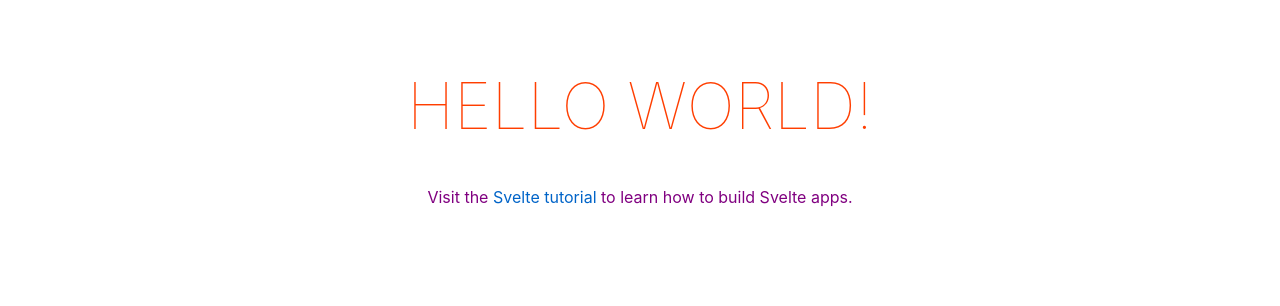
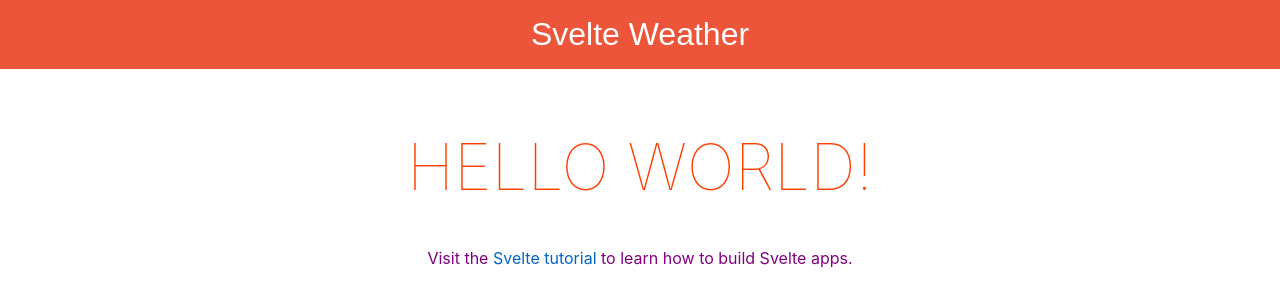
Before and after one commit to kimjangwook/svelte-weather, a Svelte app: page / in a window 1280 px wide. Shown: the top 306 px of the page. Built offline with nearby package versions, Linux system fonts and the light colour scheme.

Commit message:
Add header

```diff
--- a/public/global.css
+++ b/public/global.css
@@ -7,7 +7,7 @@ html, body {
 body {
 	color: #333;
 	margin: 0;
-	padding: 8px;
+	padding: 0;
 	box-sizing: border-box;
 	font-family: -apple-system, BlinkMacSystemFont, "Segoe UI", Roboto, Oxygen-Sans, Ubuntu, Cantarell, "Helvetica Neue", sans-serif;
 }
--- a/src/App.svelte
+++ b/src/App.svelte
@@ -1,6 +1,9 @@
 <script>
+	import Header from './Header.svelte';
 	export let name;
 </script>
+
+<Header />
 
 <main>
 	<h1>Hello {name}!</h1>
--- /dev/null
+++ b/src/Header.svelte
@@ -0,0 +1,20 @@
+<header>
+    <a href="/">Svelte Weather</a>
+</header>
+
+<style type="text/scss">
+    header {
+        overflow: hidden;
+        background-color: #ed553b;
+        font-family: Arial;
+        text-align: center;
+        padding: 1rem;
+
+        a {
+            color: white;
+            text-decoration: none;
+            cursor: pointer;
+            font-size: 2rem;
+        }
+    }
+</style>
```
